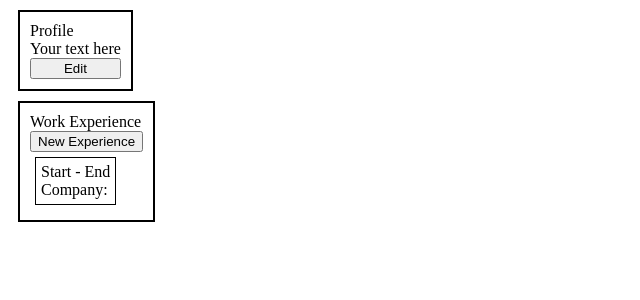
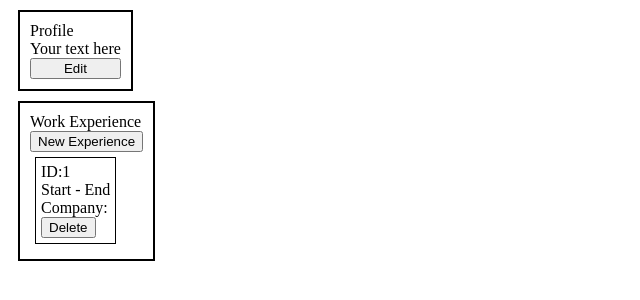
Before and after one commit to feindreh/cv-project, a React (Create React App) app: page / in a window 1280 px wide. Both pictures are taken after a click on the button "New Experience". Shown: the top 300 px of the page, without its empty margins (0-640 px from the left). Built offline with nearby package versions, Linux system fonts and the light colour scheme.

Commit message:
add delete functionality

```diff
--- a/src/components/experience/experience.js
+++ b/src/components/experience/experience.js
@@ -14,6 +14,7 @@ class Experience extends Component{
     }
     this.newXp = this.newXp.bind(this)
     this.XpFactory = this.XpFactory.bind(this)
+    this.deleteXp = this.deleteXp.bind(this)
   }
 
   id=0
@@ -27,6 +28,12 @@ class Experience extends Component{
       xp: [...this.state.xp,this.XpFactory()]
     })
   }
+  deleteXp(Id){
+    this.setState({
+      xp:this.state.xp.filter((xp) => xp.id !== Id)
+    })
+    console.log(this.state)
+  }
 
   render(){
         return(
@@ -34,7 +41,7 @@ class Experience extends Component{
                 <div>Work Experience</div>
                 <button type="button" onClick={this.newXp}>New Experience</button>
                 {this.state.xp.map((xp)=>{
-                  return <SingleXp exp={xp} key={xp.id}/>
+                  return <SingleXp exp={xp} key={xp.id} del={()=>{this.deleteXp(xp.id)}}/>
                 })}
             </div>
         )
--- a/src/components/experience/singleXp.js
+++ b/src/components/experience/singleXp.js
@@ -11,15 +11,17 @@ class SingleXp extends Component{
 
     render(){
 
-      const { start,end,name,company,text } = this.props;
-
+      const { start,end,name,company,text} = this.props.exp;
+      const del = this.props.del
 
           return(
               <div className="xp">
+               <div>ID:{this.props.exp.id}</div>
                <div>Start {start} - End {end}</div>
                <div>{name}</div>
                <div>Company:{company}</div>
                <div>{text}</div>
+               <button type="button" onClick={del}>Delete</button>
               </div>
           )
     }
```
